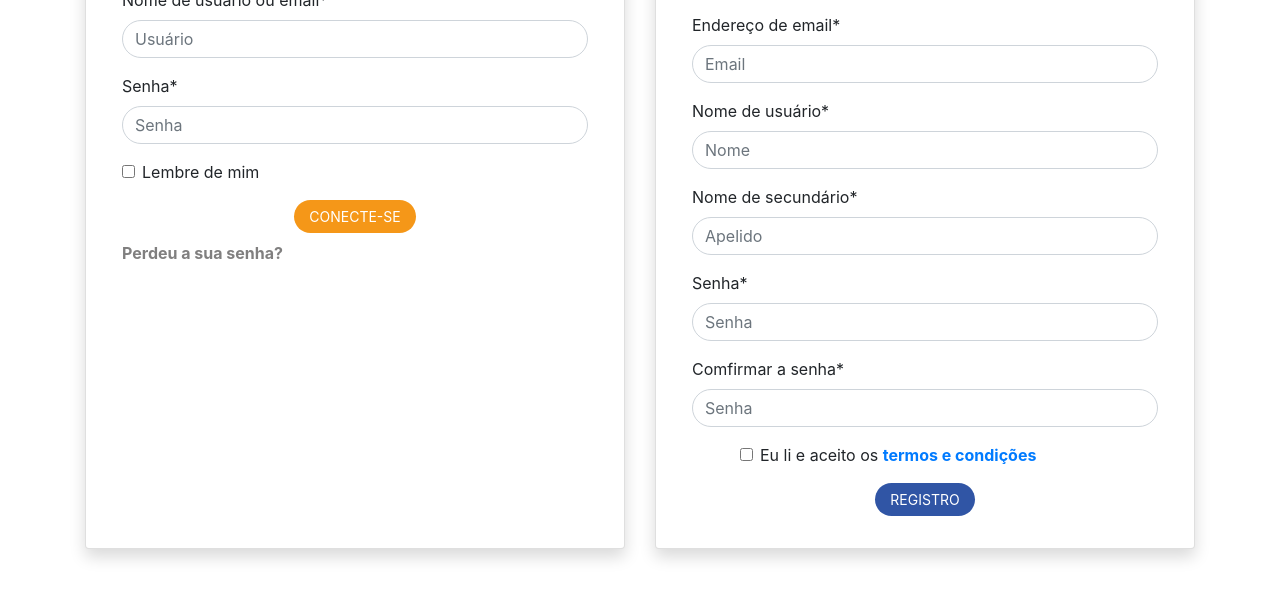
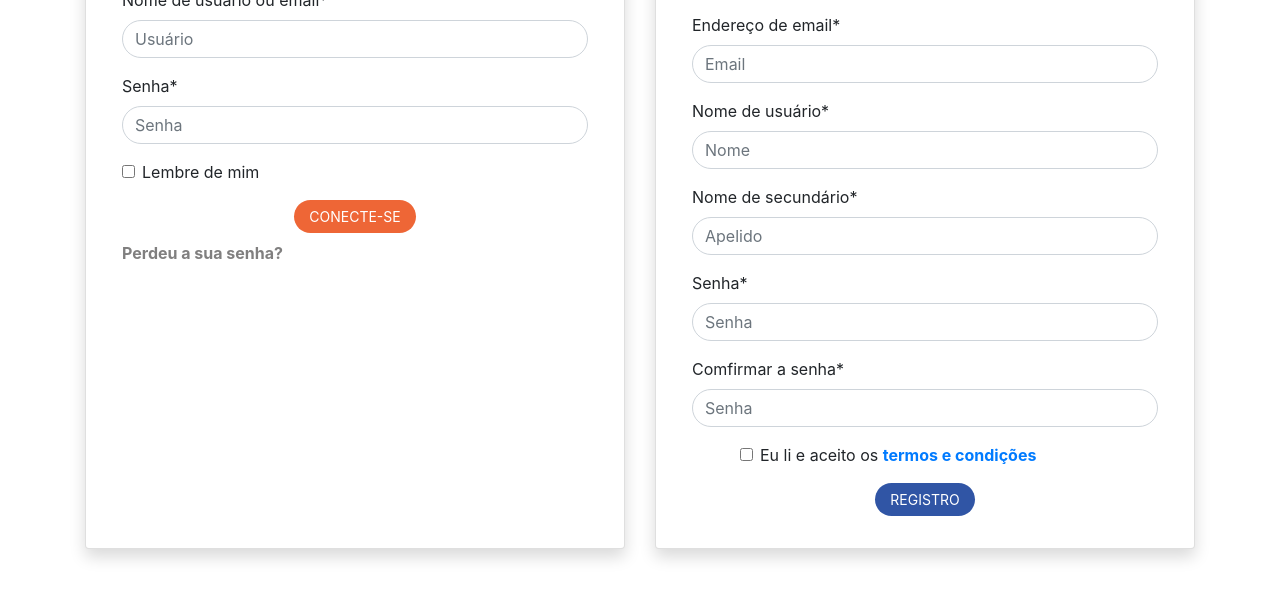
Before and after one commit to marciamanuel/card, a plain HTML site: page index.html in a window 1280 px wide. In both pictures the pointer is over the button "CONECTE-SE". Shown: the part 149-748 px from the top of the page. Drawn offline with nearby package versions, Linux system fonts and the light colour scheme.

Commit message:
mudando a cor dos buttons

```diff
--- a/css/index.css
+++ b/css/index.css
@@ -21,7 +21,7 @@ h5{
 }
 
 .btn:hover{
-    background: #F59718;
+    background: #ee6636;
 }
 
 .card{
```
